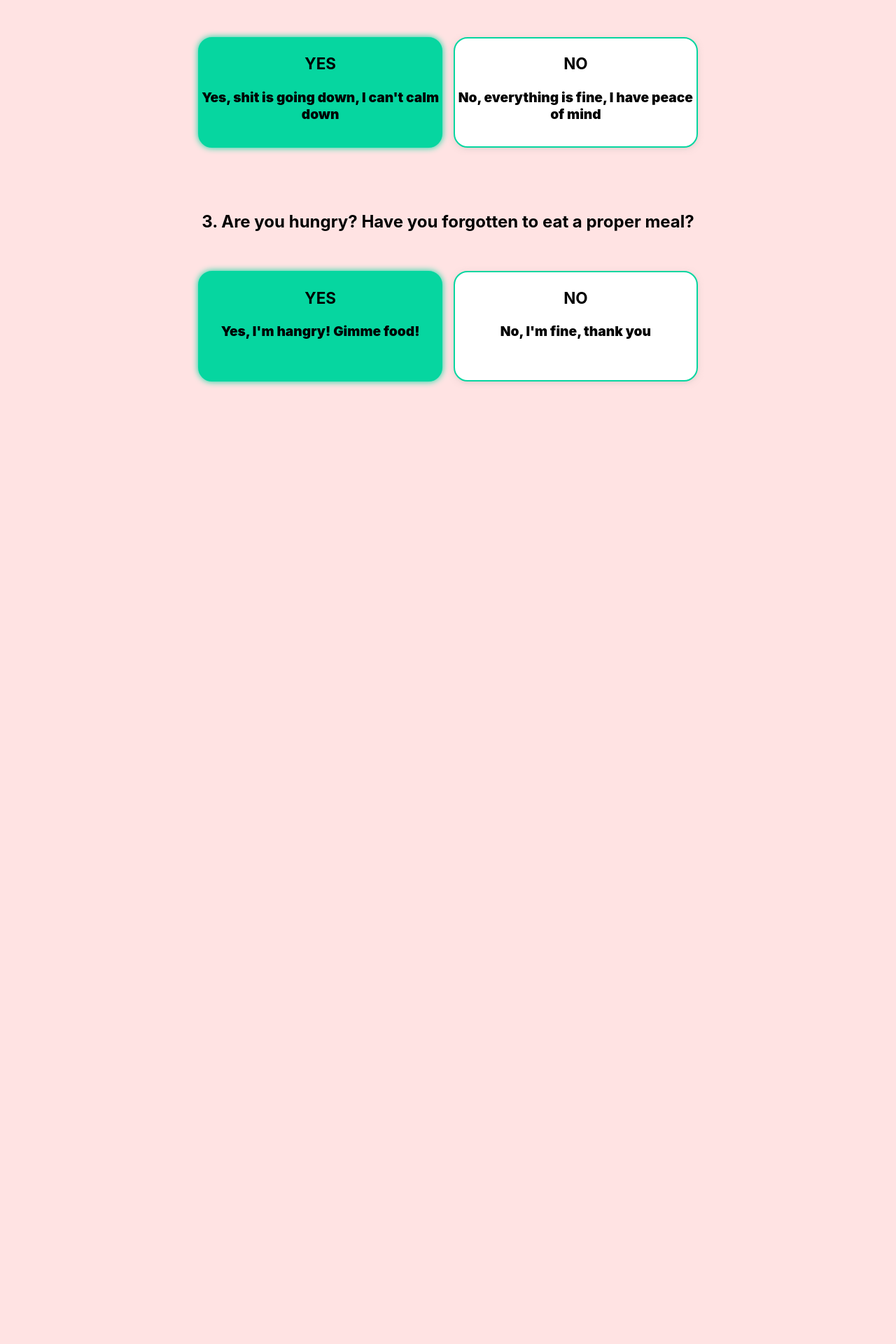
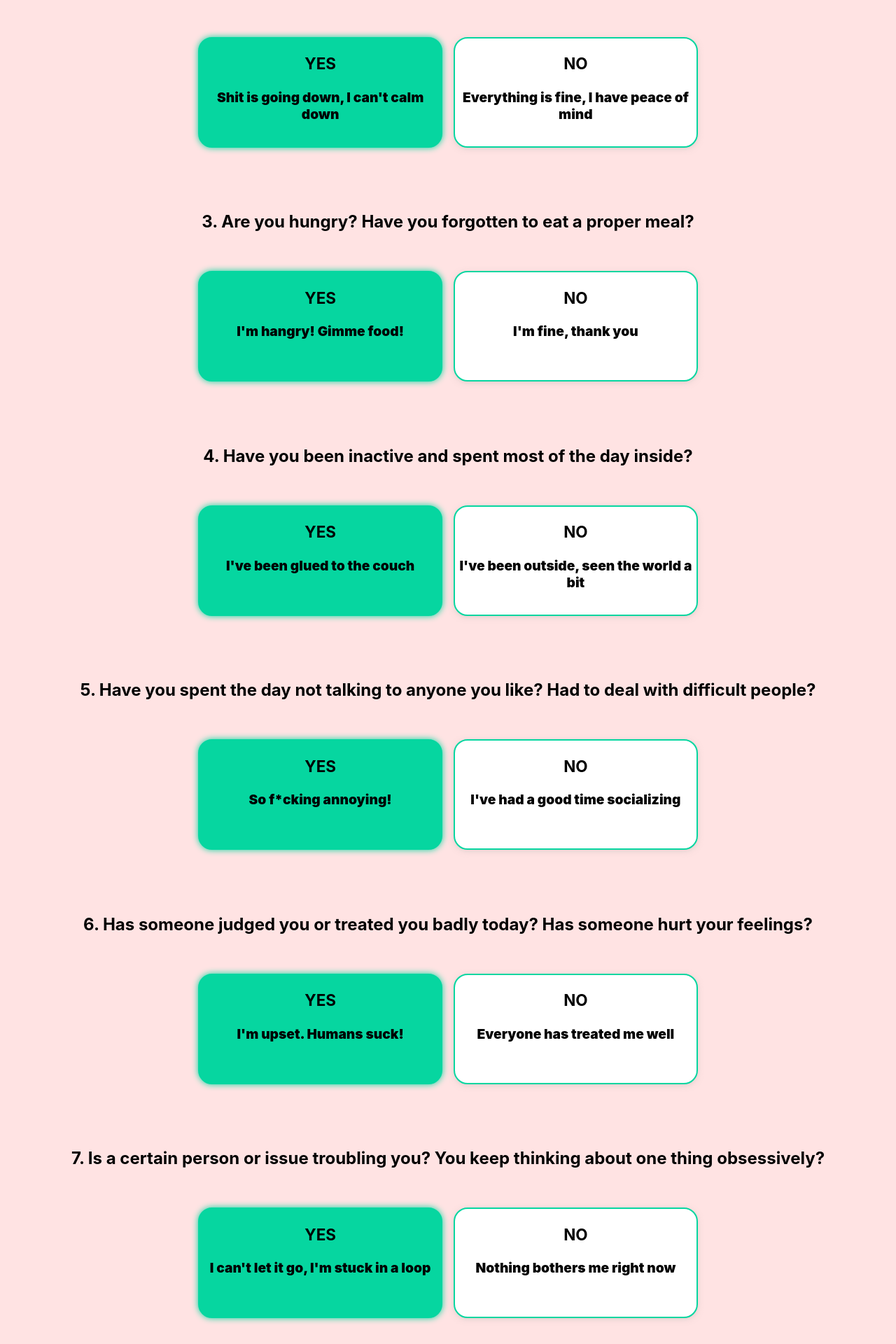
Before and after one commit to peltonan/feelings-first-aid, a React (Create React App) app: page / in a window 1280 px wide. Shown: the part 800-2720 px from the top of the page at 70% size. Before the commit the page ends 1385 px from the top, so only its background shows below. Built offline with nearby package versions, Linux system fonts and the light colour scheme.

Commit message:
Added and changed questions

```diff
--- a/src/questions.js
+++ b/src/questions.js
@@ -6,14 +6,78 @@ export const questions = [
     },
     {
         question: "Do you have a lot of stress right now? Something big happening in your life?",
-        yesValue: "Yes, shit is going down, I can't calm down",
-        noValue: "No, everything is fine, I have peace of mind"
+        yesValue: "Shit is going down, I can't calm down",
+        noValue: "Everything is fine, I have peace of mind"
     },
     {
         question: "Are you hungry? Have you forgotten to eat a proper meal?",
-        yesValue: "Yes, I'm hangry! Gimme food!",
-        noValue: "No, I'm fine, thank you"
+        yesValue: "I'm hangry! Gimme food!",
+        noValue: "I'm fine, thank you"
+    },
+    {
+        question: "Have you been inactive and spent most of the day inside?",
+        yesValue: "I've been glued to the couch",
+        noValue: "I've been outside, seen the world a bit"
+    },
+    {
+        question: "Have you spent the day not talking to anyone you like? Had to deal with difficult people?",
+        yesValue: "So f*cking annoying!",
+        noValue: "I've had a good time socializing"
+    },
+    {
+        question: "Has someone judged you or treated you badly today? Has someone hurt your feelings?",
+        yesValue: "I'm upset. Humans suck!",
+        noValue: "Everyone has treated me well"
+    },
+    {
+        question: "Is a certain person or issue troubling you? You keep thinking about one thing obsessively?",
+        yesValue: "I can't let it go, I'm stuck in a loop",
+        noValue: "Nothing bothers me right now"
+    },
+    {
+        question: "Are you thinking about bad memories, having negative thoughts about something?",
+        yesValue: "I keep spiraling into an abyss of shit",
+        noValue: "I'm in control of my mind"
+    },
+    {
+        question: "Do you regret or feel like you could be doing something differently?",
+        yesValue: "I've made some awful choices",
+        noValue: "I'm happy with how things are in my life"
+    },
+    {
+        question: "Have you been busy all day with work/obligations, not having any time for yourself?",
+        yesValue: "I haven't had any time for myself",
+        noValue: "I've had some alone time and done fun stuff"
+    },
+    {
+        question: "Are you shaming yourself? Are you shaming your body, weight or your looks?",
+        yesValue: "I don't like how I look, I want to change",
+        noValue: "I'm pretty happy with myself, flaws and all"
+    },
+    {
+        question: "Are you unhappy with yourself as a person? Are you not proud of yourself?",
+        yesValue: "I feel like I'm a bad person, I suck",
+        noValue: "I think I'm good, trying my best to improve"
+    },
+    {
+        question: "Are you not treating yourself? Have you been denying yourself something?",
+        yesValue: "I have hard discipline, and rarely treat myself",
+        noValue: "I treat myself, but don't over-indulge"
+    },
+    {
+        question: "Are you in pain? Is one or multiple parts on your body hurting?",
+        yesValue: "I'm in pain, and it's affecting my mood",
+        noValue: "All is well, I'm fit as a fiddle"
+    },
+    {
+        question: "Are you feeling lazy, bored or unmotivated? Lying around not doing anything?",
+        yesValue: "I can't bring myself to do anything",
+        noValue: "I got plans/I'm doing something I enjoy"
+    },
+    {
+        question: "Do you dislike/hate your work? Do you only live for the weekends?",
+        yesValue: "I can't stand my job!",
+        noValue: "I'm content, I wouldn't want to change it"
     },
 
-
 ]
```
